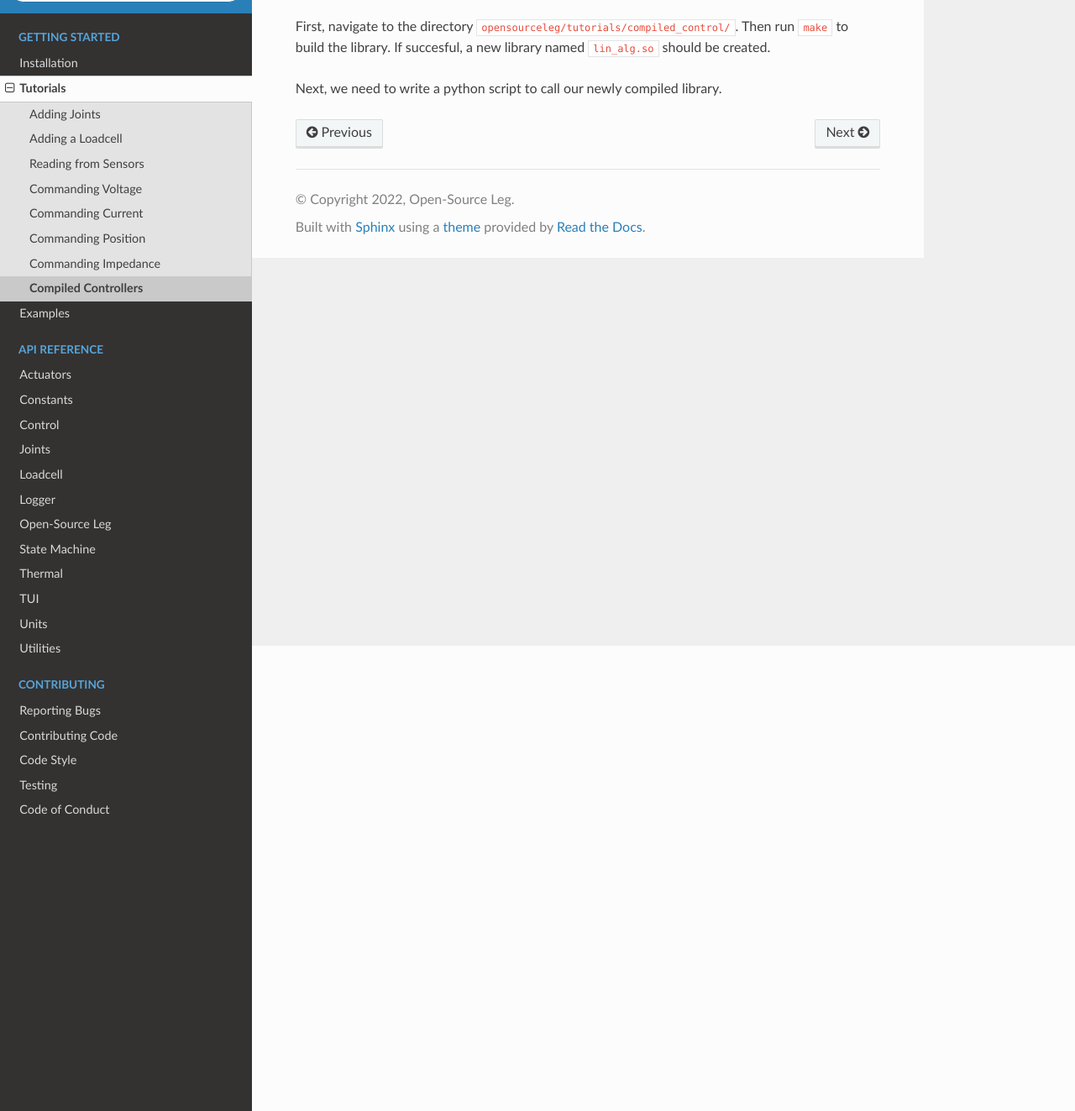
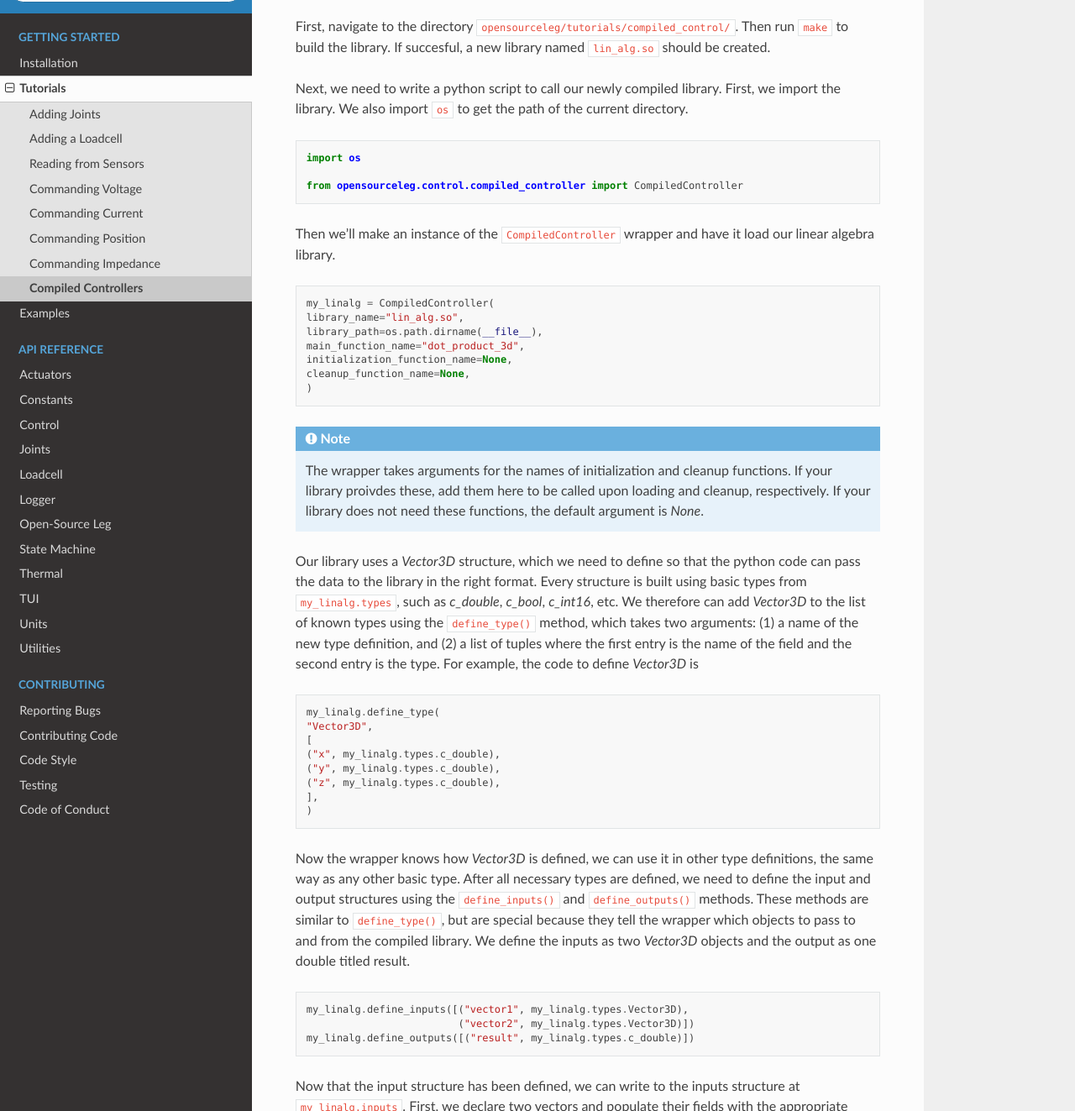
Before and after one commit to neurobionics/opensourceleg, a Sphinx documentation site: the page built from docs/tutorials/compiled_control.rst, in a window 1280 px wide and 1400 px high, scrolled down 554 px, cut to the strip 77-1400 px from the top of the window. Shown: the whole strip at 84% size. Built offline with Sphinx 7.4.7 and the Read the Docs theme 2.0.0, drawn with Linux system fonts in a browser that asks for light colours; some of the changed text lies outside the part shown.

Commit message:
More work on the compiled_control tutorial.

```diff
--- a/docs/tutorials/compiled_control.rst
+++ b/docs/tutorials/compiled_control.rst
@@ -4,7 +4,8 @@ The ``opensourceleg.control`` module provides functionality for using controller
 This class wraps a function from a compiled dynamic library and allows it to be called from your main python code.
 Using a compiled controller written in another language can be beneficial, especially when speed is a concern.
 
-In this tutorial, we will write an example linear algebra library in ``c++`` that provides a function to compute the dot product between two 3D vectors. This very simple function will allow us to show how to define input and output structures and call the controller. More complex examples using actual controllers in both ``c++`` and MATLAB implementations are provided in the examples folder.
+In this tutorial, we will write an example linear algebra library in ``c++`` that provides a function to compute the dot product between two 3D vectors.
+This very simple function will allow us to show how to define input and output structures and call the controller. More complex examples using actual controllers in both ``c++`` and MATLAB implementations are provided in the examples folder.
 
 The ``CompiledController`` class assumes that you have a compiled dynamic library (with extension ``*.so`` on linux) with the function prototype ``myFunction(Inputs* inputs, Outputs* outputs)``, where ``Inputs`` and ``Outputs`` are structures holding all of the input and output data. Thus, we first need to write and compile our library.
 
@@ -14,4 +15,89 @@ The ``CompiledController`` class assumes that you have a compiled dynamic librar
 
 First, navigate to the directory ``opensourceleg/tutorials/compiled_control/``. Then run ``make`` to build the library. If succesful, a new library named ``lin_alg.so`` should be created.
 
-Next, we need to write a python script to call our newly compiled library.
+Next, we need to write a python script to call our newly compiled library. First, we import the library. We also import ``os`` to get the path of the current directory.
+
+.. code-block:: python
+
+    import os
+
+    from opensourceleg.control.compiled_controller import CompiledController
+
+Then we'll make an instance of the ``CompiledController`` wrapper and have it load our linear algebra library.
+
+.. code-block:: python
+
+    my_linalg = CompiledController(
+    library_name="lin_alg.so",
+    library_path=os.path.dirname(__file__),
+    main_function_name="dot_product_3d",
+    initialization_function_name=None,
+    cleanup_function_name=None,
+    )
+
+.. Note::
+    The wrapper takes arguments for the names of initialization and cleanup functions.
+    If your library proivdes these, add them here to be called upon loading and cleanup, respectively.
+    If your library does not need these functions, the default argument is `None`.
+
+Our library uses a `Vector3D` structure, which we need to define so that the python code can pass the data to the library
+in the right format. Every structure is built using basic types from ``my_linalg.types``,
+such as `c_double`, `c_bool`, `c_int16`, etc.
+We therefore can add `Vector3D` to the list of known types using the ``define_type()`` method, which
+takes two arguments: (1) a name of the new type definition, and (2) a list of tuples where the first entry is the name
+of the field and the second entry is the type. For example, the code to define `Vector3D` is
+
+.. code-block:: python
+
+    my_linalg.define_type(
+    "Vector3D",
+    [
+    ("x", my_linalg.types.c_double),
+    ("y", my_linalg.types.c_double),
+    ("z", my_linalg.types.c_double),
+    ],
+    )
+
+Now the wrapper knows how `Vector3D` is defined, we can use it in other type definitions, the same way as any other basic type.
+After all necessary types are defined, we need to define the input and output structures using the ``define_inputs()`` and ``define_outputs()`` methods.
+These methods are similar to ``define_type()``, but are special because they tell the wrapper which objects to pass to and from
+the compiled library. We define the inputs as two `Vector3D` objects and the output as one double titled result.
+
+.. code-block:: python
+
+    my_linalg.define_inputs([("vector1", my_linalg.types.Vector3D),
+                             ("vector2", my_linalg.types.Vector3D)])
+    my_linalg.define_outputs([("result", my_linalg.types.c_double)])
+
+Now that the input structure has been defined, we can write to the inputs structure at ``my_linalg.inputs``.
+First, we declare two vectors and populate their fields with the appropriate values.
+
+.. code-block:: python
+
+    vector1 = my_linalg.types.Vector3D()
+    vector2 = my_linalg.types.Vector3D()
+
+vector1.x = 0.6651
+vector1.y = 0.7395
+vector1.z = 0.1037
+vector2.x = -0.7395
+vector2.y = 0.6716
+vector2.z = -0.0460
+
+Then we can assign those vectors to the input structure.
+
+.. code-block:: python
+
+    my_linalg.inputs.vector1 = vector1
+    my_linalg.inputs.vector2 = vector2
+
+Finally, we can run the dot product function and print the result from the output structure.
+As our input vectors were orthogonal, we get the expected result of zero.
+
+.. code-block:: python
+
+    outputs = my_linalg.run()
+
+    print(f"Dot product: {outputs.result}")
+
+    Dot product: 3.6549999999971154e-05
```
Also changed, not shown: 3 other files.
